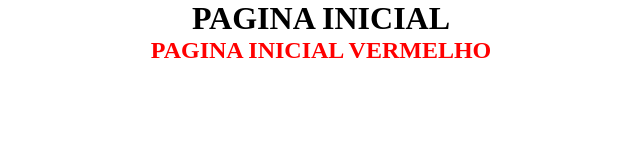
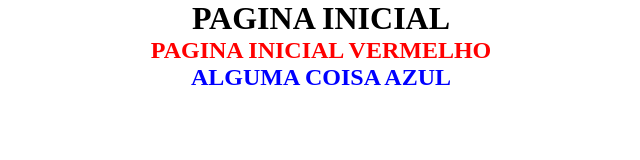
Before and after one commit to GuilhermeFusuma/exemplo_git, a plain HTML site: page home.html in a window 1280 px wide. Shown: the whole page, without its empty margins (319-959 px from the left). Drawn offline with Linux system fonts and the light colour scheme.

Commit message:
criado linha azul

```diff
--- a/home.html
+++ b/home.html
@@ -9,5 +9,6 @@
 <body>
     <h1>PAGINA INICIAL</h1>
     <h2 class="vermelho"> PAGINA INICIAL VERMELHO </h2>
+    <h2 class="azul">ALGUMA COISA AZUL</h2>
 </body>
 </html>
--- a/styles.css
+++ b/styles.css
@@ -11,3 +11,7 @@ body {
     align-items: center;
     flex-flow: column   ;
 }
+
+.azul {
+    color: blue;
+}
```
